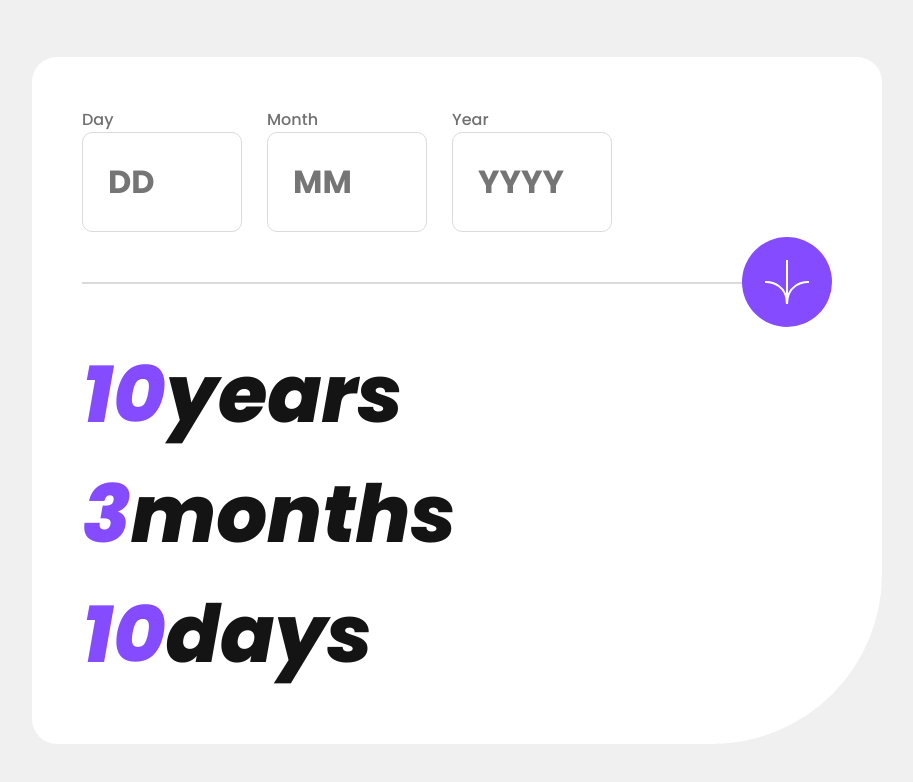
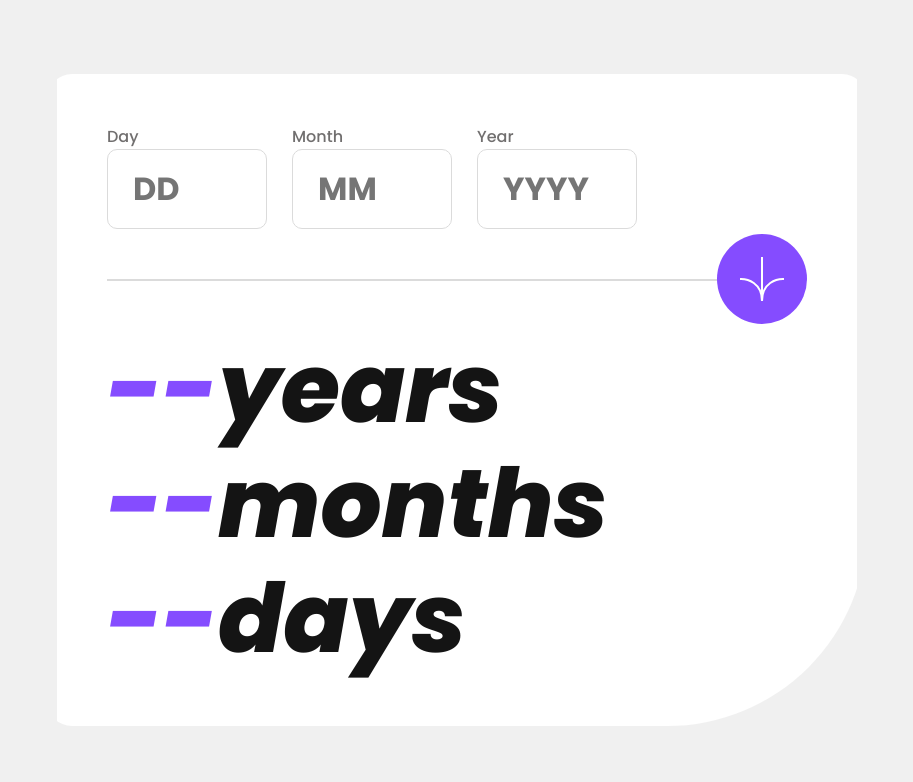
Before and after one commit to PrashanthBalakrishnan/age-calculator, a React (Vite) app: page / in a window 1280 px wide. Shown: the top 782 px of the page, without its empty margins (183-1096 px from the left). Built offline with nearby package versions, Linux system fonts and the light colour scheme.

Commit message:
project complete

```diff
--- a/src/components/Calculator.tsx
+++ b/src/components/Calculator.tsx
@@ -1,7 +1,14 @@
 import Input from "./Input";
 import { FieldValues, SubmitHandler, useForm } from "react-hook-form";
 import iconArrow from "../assets/icon-arrow.svg";
+
+import { useState } from "react";
 const Calculator = () => {
+  const [validDay, setValidDay] = useState(true);
+  const [validMonth, setValidMonth] = useState(true);
+  const [validYear, setValidYear] = useState(true);
+
+  const [age, setAge] = useState({ years: "--", months: "--", days: "--" });
   const {
     register,
     handleSubmit,
@@ -14,9 +21,52 @@ const Calculator = () => {
     },
   });
 
+  // Validates and Calculates the age
   const onSubmit: SubmitHandler<FieldValues> = (data) => {
-    console.log(data);
+    const { day, month, year } = data;
+
+    const birthYear = year;
+    const birthMonth = month - 1;
+    const birthDay = day;
+
+    if (birthDay > 31 || birthDay < 1) {
+      setValidDay(false);
+    } else {
+      setValidDay(true);
+    }
+    if (birthMonth > 12 || birthMonth < 1) {
+      setValidMonth(false);
+    } else {
+      setValidMonth(true);
+    }
+    if (birthYear > new Date().getFullYear() || birthYear < 1900) {
+      setValidYear(false);
+    } else {
+      setValidYear(true);
+    }
+    if (
+      birthDay > 31 ||
+      birthDay < 1 ||
+      birthMonth > 12 ||
+      birthMonth < 1 ||
+      birthYear > new Date().getFullYear() ||
+      birthYear < 1900
+    ) {
+      return;
+    }
+
+    const today = new Date();
+    const birthDateObj = new Date(birthYear, birthMonth, birthDay);
+
+    const ageInMs = today.getTime() - birthDateObj.getTime();
+    const ageDate = new Date(ageInMs);
+    const years = String(ageDate.getUTCFullYear() - 1970);
+    const months = String(ageDate.getUTCMonth());
+    const days = String(ageDate.getUTCDate() - 1);
+
+    setAge({ years, months, days });
   };
+  console.log(validDay, validMonth, validYear);
   return (
     <div className="calculator">
       <form className="form" onSubmit={handleSubmit(onSubmit)}>
@@ -28,7 +78,8 @@ const Calculator = () => {
             type="number"
             register={register}
             errors={errors}
-            disabled={false}
+            errorMessage="Must be a valid day"
+            isValid={validDay}
           />
           <Input
             id="month"
@@ -37,7 +88,8 @@ const Calculator = () => {
             type="number"
             register={register}
             errors={errors}
-            disabled={false}
+            errorMessage="Must be a valid month"
+            isValid={validMonth}
           />
           <Input
             id="year"
@@ -46,7 +98,8 @@ const Calculator = () => {
             type="number"
             register={register}
             errors={errors}
-            disabled={false}
+            errorMessage="Must be in the past"
+            isValid={validYear}
           />
         </div>
         <div className="form__line">
@@ -57,15 +110,15 @@ const Calculator = () => {
       </form>
       <div className="result">
         <div className="result__container">
-          <span className="result__num">10</span>
+          <span className="result__num">{age.years}</span>
           <span className="result__name">years</span>
         </div>
         <div className="result__container">
-          <span className="result__num">3</span>
+          <span className="result__num">{age.months}</span>
           <span className="result__name">months</span>
         </div>
         <div className="result__container">
-          <span className="result__num">10</span>
+          <span className="result__num">{age.days}</span>
           <span className="result__name">days</span>
         </div>
       </div>
--- a/src/components/Input.tsx
+++ b/src/components/Input.tsx
@@ -10,38 +10,48 @@ interface InputProps {
   register: UseFormRegister<FieldValues>;
   errors: FieldErrors;
   disabled?: boolean;
+  errorMessage?: string;
+  isValid?: boolean;
 }
 
 const Input: React.FC<InputProps> = ({
   label,
   id,
   type,
-  required,
   register,
   errors,
   disabled,
   placeholder,
+  isValid,
+  errorMessage,
 }) => {
   return (
     <div className="input">
-      <label className="input__label" htmlFor={id}>
+      <label
+        className={clsx("input__label", !isValid && "invalid")}
+        htmlFor={id}
+      >
         {label}
       </label>
       <div className="input__wrapper">
         <input
-          className={clsx(
-            "input__field",
-            errors[id] && "input__field--error",
-            disabled && "input__field--disabled"
-          )}
+          className={clsx("input__field", !isValid && "input__field--error")}
           id={id}
           type={type}
           autoComplete={id}
           disabled={disabled}
           placeholder={placeholder}
-          {...register(id, { required })}
+          {...register(id, {
+            required: "This field is required",
+          })}
         />
       </div>
+
+      {errors[id] ? (
+        <p className="input__error">This field is required</p>
+      ) : !isValid ? (
+        <p className="input__error">{errorMessage}</p>
+      ) : null}
     </div>
   );
 };
--- a/src/index.scss
+++ b/src/index.scss
@@ -17,6 +17,8 @@ $font-family: "Poppins", sans-serif;
 *,
 *::before,
 *::after {
+  margin: 0;
+  padding: 0;
   box-sizing: border-box;
 }
 
@@ -47,15 +49,18 @@ svg {
 
 body {
   background-color: $neutral-200;
+  min-height: 100vh;
+  display: grid;
+  place-items: center;
+  font-family: $font-family;
 }
 
 // APP STYLING
 .app {
-  display: flex;
-  justify-content: center;
-  align-items: center;
-  height: 100vh;
-  font-family: $font-family;
+  padding: 0 10px;
+  border-radius: 25px 25px 200px 25px;
+  overflow: hidden;
+  max-width: 840px;
 }
 
 // COMPONENT STYLING
@@ -63,8 +68,6 @@ body {
 .calculator {
   background-color: $neutral-100;
   padding: 50px;
-  width: 850px;
-  border-radius: 25px 25px 170px 25px;
 }
 
 .form {
@@ -75,6 +78,10 @@ body {
     margin: 50px 0;
     border-bottom: 2px solid $neutral-300;
     position: relative;
+    min-width: 700px;
+    @media (max-width: 700px) {
+      min-width: 300px;
+    }
   }
   &__button {
     position: absolute;
@@ -90,22 +97,32 @@ body {
     align-items: center;
     background-color: $color-primary;
     cursor: pointer;
+    &:hover {
+      background-color: hsl(259, 100%, 55%);
+    }
+    @media (max-width: 700px) {
+      right: 50%;
+      top: 50%;
+      transform: translate(50%, -50%);
+    }
   }
 }
 
 // RESULT
 
 .result {
-  font-size: 5rem;
+  font-size: 6rem;
   font-weight: 800;
   font-style: italic;
   color: $neutral-500;
-  &__container {
+  line-height: 1.2;
+
+  @media (max-width: 700px) {
+    font-size: 5rem;
   }
+
   &__num {
     color: $color-primary;
-  }
-  &__name {
   }
 }
 
@@ -113,25 +130,30 @@ body {
 
 .input {
   margin-right: 25px;
+
   &__label {
     font-weight: 500;
     color: $neutral-400;
   }
 
-  &__wrapper {
-  }
-
   &__field {
-    width: 160px;
-    padding: 25px;
+    max-width: 160px;
+    padding: 15px 25px;
     border-radius: 10px;
     border: 1px solid $neutral-300;
     font-size: $font-size-base;
     font-weight: 700;
     color: $neutral-500;
+    @media (max-width: 700px) {
+      max-width: 130px;
+    }
+
     &::placeholder {
       font-weight: 700;
       font-size: $font-size-base;
+      @media (max-width: 700px) {
+        font-size: 1.5rem;
+      }
     }
     &:focus {
       outline: 1px solid $color-primary;
@@ -140,7 +162,21 @@ body {
     &--error {
       border-color: $error-color;
     }
-    &--disabled {
-    }
+  }
+
+  &__error {
+    color: $error-color;
+    font-size: 14px;
+    font-style: italic;
   }
 }
+
+// ERROR INDICATOR
+.invalid {
+  color: $error-color;
+  &__message {
+    color: $error-color;
+    font-size: 14px;
+    font-style: italic;
+  }
+}
```
